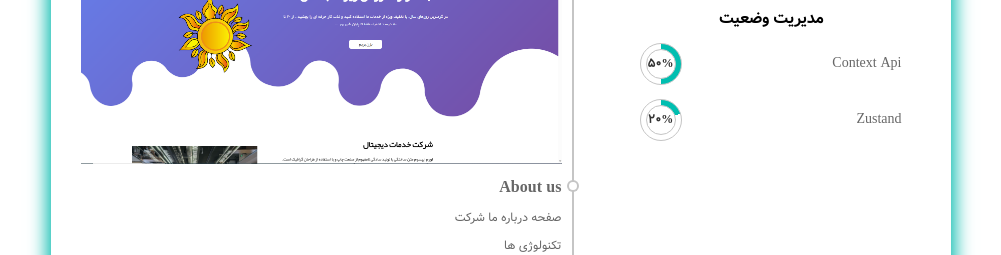
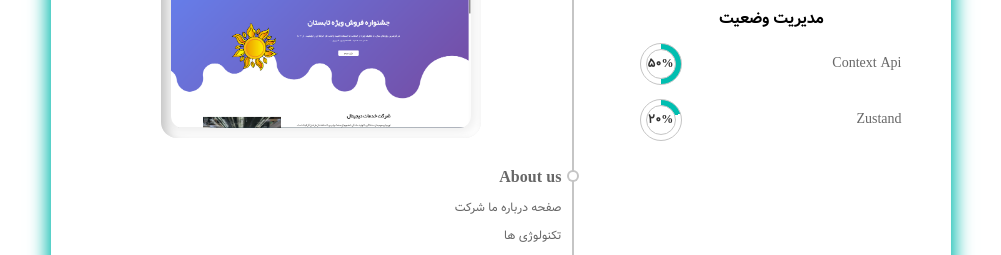
Before and after one commit to AmirNouri97/son-resume-project, a plain HTML site: page src/index.html in a window 1280 px wide. Shown: the part 1925-2180 px from the top of the page, without its empty margins (139-1140 px from the left). Drawn offline with Linux system fonts and the light colour scheme; files whose address does not match are found by name.

Commit message:
style:add styles to son portfolio

```diff
--- a/src/style/style.css
+++ b/src/style/style.css
@@ -42,6 +42,7 @@ body{
     align-items: center;
     background-color: var(--color-white);
     padding-top: 50px !important;
+    padding-bottom: 50px !important;
 
 }
 .wrapper{
@@ -256,6 +257,7 @@ font-size: 12px;
     border-right: 2px solid var(--color-gray-light);
     padding-right: 10px;
     padding-top: 16px;
+    padding-bottom: 16px;
 }
 .portfolio__title{
 color: var(--color-gray);
@@ -470,7 +472,29 @@ font-size: 12px;
 background: var(--color-white);
   border-radius: 50%;
 }
-
+/*portfolio-demo*/
+.portfolio__demo{
+      padding: 10px;
+      border-radius: 16px;
+      background: #f0f0f0;
+      box-shadow:
+        inset 5px 5px 10px var(--color-gray-light),
+        inset -5px -5px 10px var(--color-white);
+        align-self:center;
+        transition: transform 300ms ease;
+        cursor: pointer;
+        padding-bottom: 10px;
+}
+.portfolio__demo__img{
+    display: block;
+      width: 300px;
+      height: auto;
+      border-radius: 12px;
+}
+.portfolio__demo:hover{
+transform: scale(1.1);
+}
+/*progress helper*/
 .avr-70{
     background: conic-gradient(var(--color-green-light) 0% 70%, var(--color-white) 70% 100%);
 }
```
